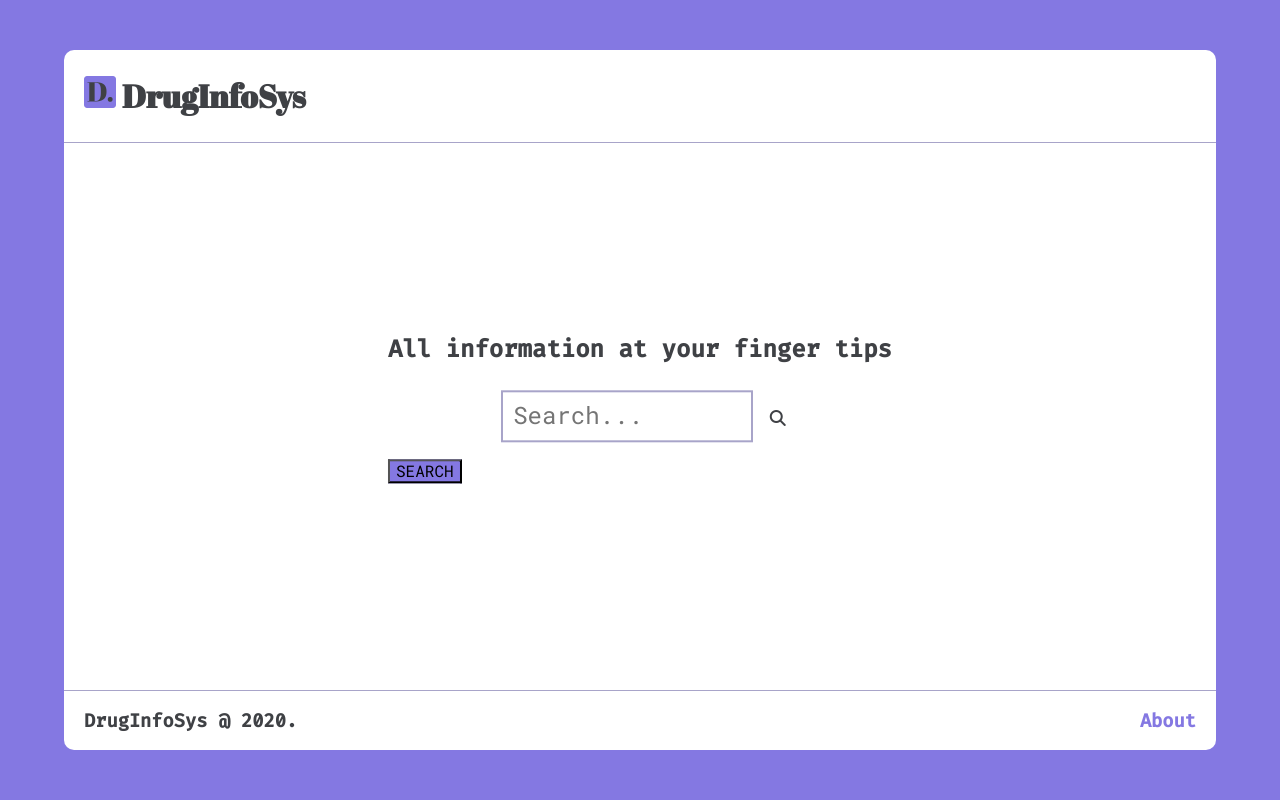
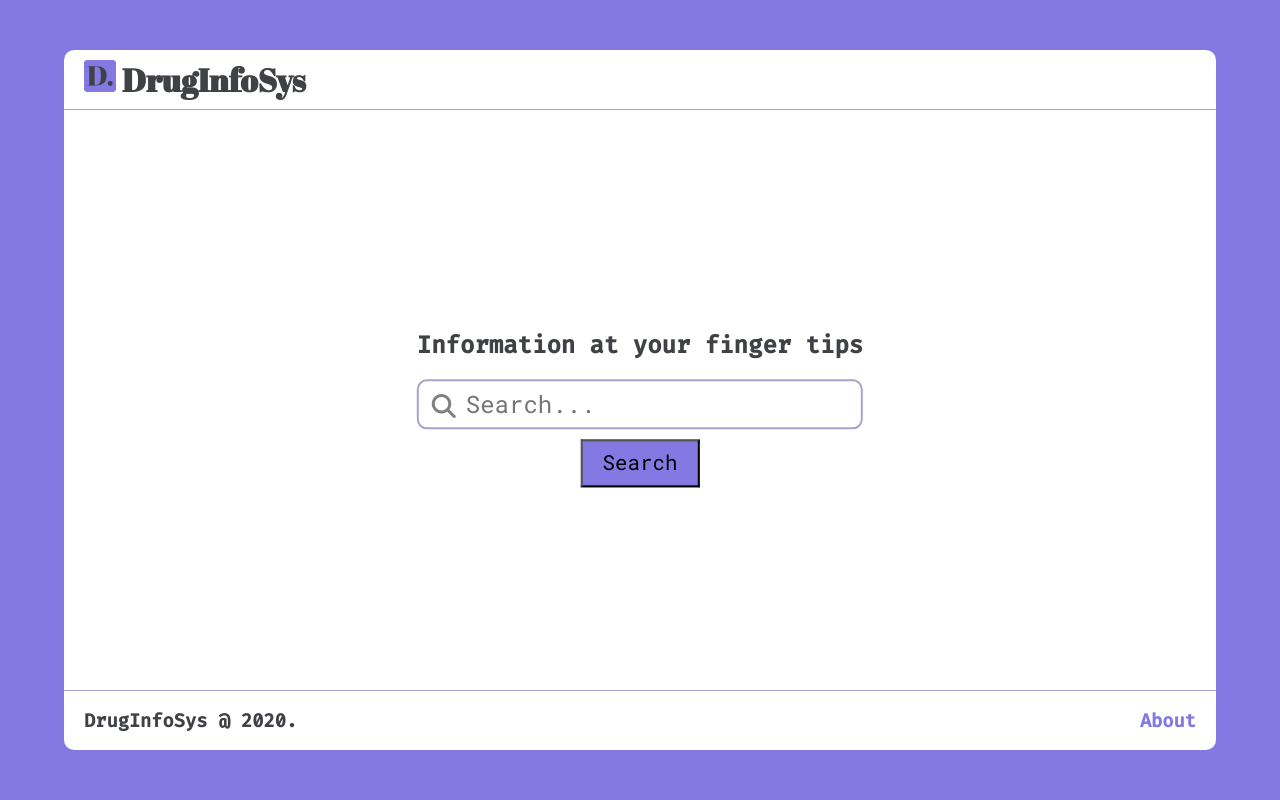
Before and after one commit to A3AJAGBE/python-project, a Flask app: page / in a window 1280 px wide. Run offline with Flask 2, Linux system fonts and the light colour scheme; some libraries are stand-ins or nearby versions.

Commit message:
update and style content section

```diff
--- a/static/css/style.css
+++ b/static/css/style.css
@@ -13,6 +13,7 @@ body {
 
 h1 {
 font-family: 'Abril Fatface', cursive;
+margin: 0;
 }
 
 h2, h3 {
@@ -36,7 +37,7 @@ main {
 
 /* HEADER SECTION STYLE */
 header{
-  padding: 5px 20px;
+  padding: 10px 20px;
   border-bottom: 1px solid #A8A4C9
 }
 
@@ -50,25 +51,45 @@ header{
   text-align: center;
 }
 
+.fa-search {
+  position: absolute;
+  padding: 15px;
+  font-size: 1.5em;
+  color: grey;
+  font-weight: lighter;
+}
+
 .content input[type=text]{
-  width: 50%;
-  padding: 10px;
+  width: 100%;
+  height: 50px;
   font-size: 1.5em;
-  margin: 7px;
   border: 2px solid #A8A4C9;
+  text-indent: 45px;
+  border-radius: 10px;
+  margin-bottom: 10px;
+  color: grey;
+}
+
+.content input:focus{
+  outline: none;
 }
 
 .content button {
-  margin-top: 10px;
+  margin: 0 auto;
   background: #8478E2;
   cursor: pointer;
-  display: block;
+  padding: 10px 20px;
+  font-size: 1.3em;
 }
+
+button:hover {
+  opacity: 0.7;
+}
+
 
 /* FOOTER SECTION STYLE */
 footer {
-  padding-right: 20px;
-  padding-left: 20px;
+  padding: 0 20px;
   border-top: 1px solid #A8A4C9;
   position: absolute;
   bottom: 0;
--- a/templates/index.html
+++ b/templates/index.html
@@ -21,9 +21,10 @@
 
       <!-- SEARCH SECTION -->
       <section class="content">
-            <h2>All information at your finger tips</h2>
-            <input type="text" name="search" placeholder="Search..."> <i class="fas fa-search"></i> <br>
-            <button type="button">SEARCH</button>
+            <h2>Information at your finger tips</h2>
+            <i class="fas fa-search"></i>
+            <input type="text" name="search" placeholder="Search..." />
+            <button type="button">Search</button>
       </section> <!-- END OF SEARCH SECTION -->
 
       <!-- FOOTER SECTION -->
```
